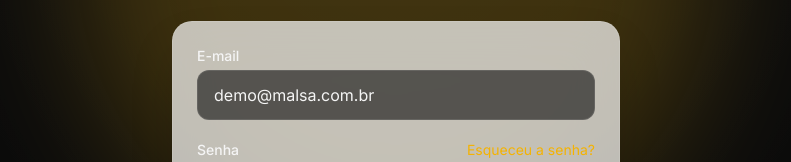
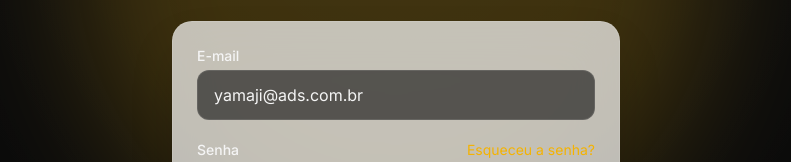
Before and after one commit to cauayoshito/yamajiads, a Next.js app: page /login in a window 1280 px wide. Shown: the part 203-365 px from the top of the page, without its empty margins (244-1035 px from the left). Built offline with nearby package versions, Linux system fonts and the light colour scheme.

Commit message:
Update page.tsx

```diff
--- a/src/app/login/page.tsx
+++ b/src/app/login/page.tsx
@@ -65,7 +65,7 @@ export default function LoginPage() {
                   name="email"
                   type="email"
                   autoComplete="email"
-                  defaultValue="demo@malsa.com.br"
+                  defaultValue="yamaji@ads.com.br"
                   className="w-full rounded-xl border border-white/10 bg-background/60 px-4 py-3 text-foreground placeholder:text-foreground/40 outline-none transition focus:border-primary/40 focus:ring-2 focus:ring-primary/20"
                   placeholder="voce@email.com"
                   required
```
